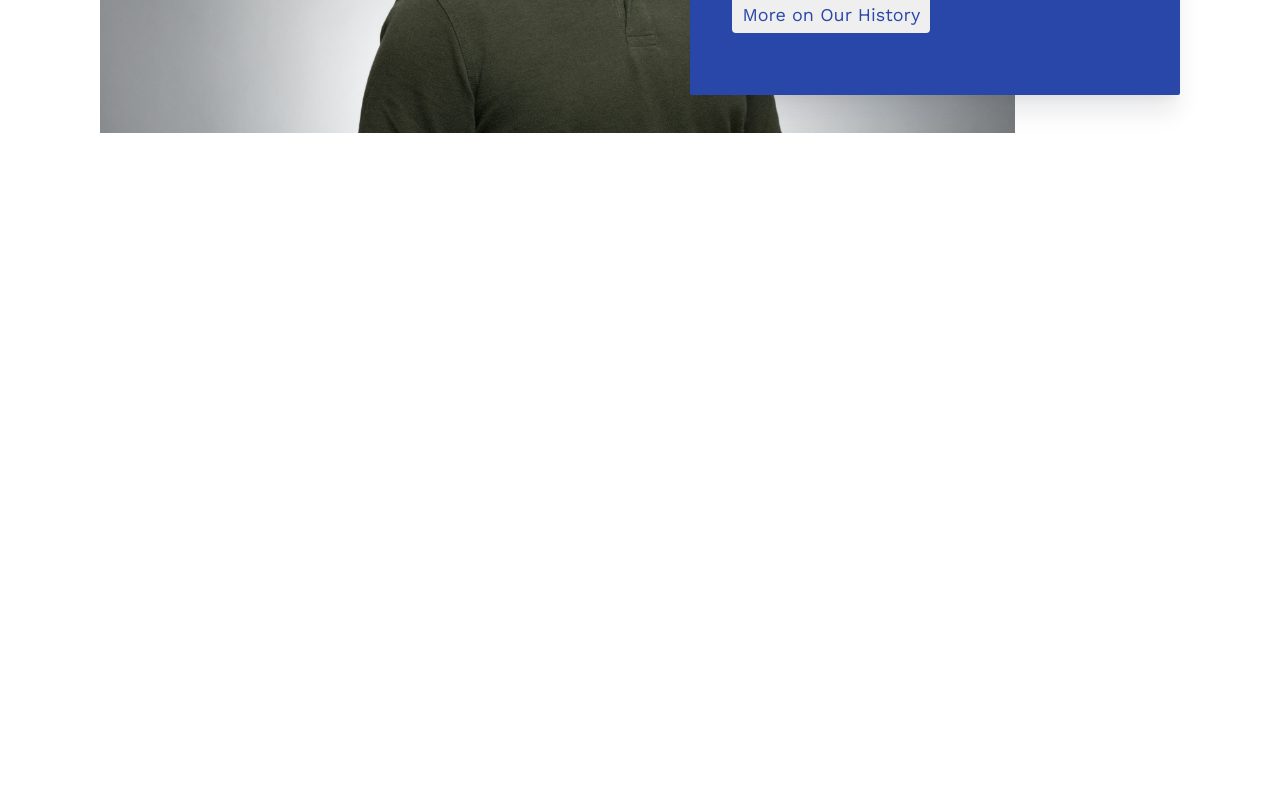
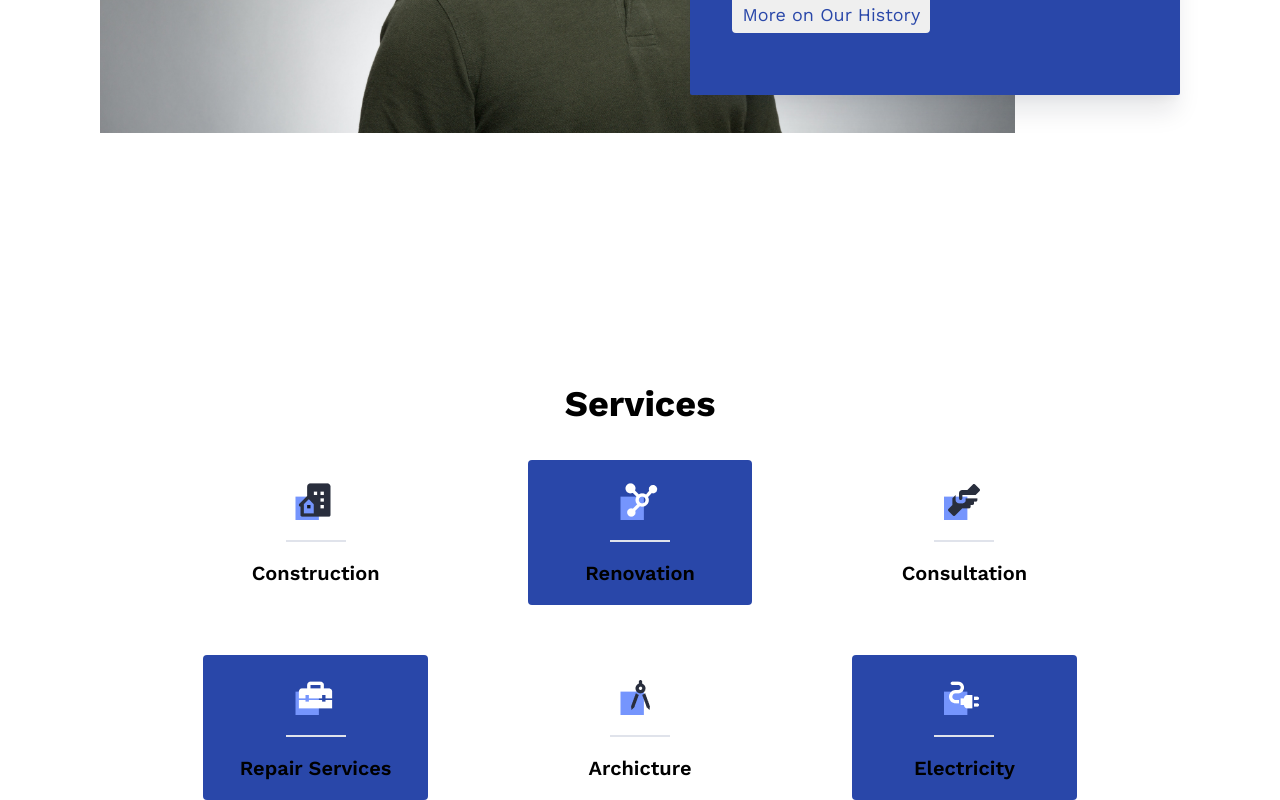
Before and after one commit to yousafsabir/the-box-frontend, a React (Vite) app: page / in a window 1280 px wide. Shown: the part 1751-2551 px from the top of the page. Before the commit the page ends 2134 px from the top, so only its background shows below. Built offline with nearby package versions, Linux system fonts and the light colour scheme.

Commit message:
added services page

```diff
--- a/src/App.css
+++ b/src/App.css
@@ -1,8 +1,8 @@
-@import url('https://fonts.googleapis.com/css2?family=Work+Sans:ital,wght@0,400;0,500;0,600;0,700;1,400;1,500;1,600;1,700&display=swap');
+@import url("https://fonts.googleapis.com/css2?family=Work+Sans:ital,wght@0,400;0,500;0,600;0,700;1,400;1,500;1,600;1,700&display=swap");
 
 .Container {
   width: 100%;
-  font-family: 'Work Sans';
+  font-family: "Work Sans";
   overflow: hidden;
 }
 
--- a/src/App.jsx
+++ b/src/App.jsx
@@ -4,6 +4,7 @@ import Navbar from './layouts/navbar/Navbar'
 import Hero from './layouts/hero/Hero'
 import Reasons from './layouts/reasons/Reasons'
 import AboutUs from './layouts/aboutus/AboutUs'
+import Services from './layouts/services/Services'
 
 
 function App() {
@@ -16,6 +17,7 @@ function App() {
       <div className="InnerContainer">
         <Reasons />
         <AboutUs />
+        <Services />
       </div>
     </div>
   )
--- a/src/layouts/reasons/Reasons.css
+++ b/src/layouts/reasons/Reasons.css
@@ -17,6 +17,7 @@
   gap: 4.125rem;
 }
 .ReasonsCard {
+  background-color: #fff;
   border: 1.4px solid #e0e3eb;
   box-sizing: border-box;
   border-radius: 4px;
--- /dev/null
+++ b/src/layouts/services/Services.css
@@ -0,0 +1,48 @@
+.ServicesCont {
+  margin: 0 9.6078%;
+}
+
+.ServicesCont h2 {
+  font-weight: bold;
+  font-size: 2.25rem; /*36px*/
+  line-height: 2.625rem; /*42px*/
+  text-align: center;
+  margin-bottom: 35px;
+}
+
+.ServicesGrid {
+  display: grid;
+  grid-template-columns: repeat(3, 1fr);
+  grid-template-rows: repeat(2, 1fr);
+  gap: 50px 100px;
+}
+/* Card Styling */
+.ServicesCard {
+  padding: 20px;
+  border-radius: 4px;
+  /* layout */
+  display: flex;
+  flex-direction: column;
+  justify-content: center;
+  align-items: center;
+  gap: 20px;
+}
+
+.WhiteCard {
+  background-color: #fff;
+}
+
+.BlueCard {
+  background-color: #2947a9;
+  columns: #fff;
+}
+/* Card Components Styling */
+.ServicesBorder {
+  width: 60px;
+  border-bottom: 2px solid #e0e3eb;
+}
+.ServicesCard h3 {
+  font-weight: 600;
+font-size: 1.25rem; /*20px */
+line-height: 1.4375rem; /*23px*/
+}
--- /dev/null
+++ b/src/layouts/services/Services.jsx
@@ -0,0 +1,47 @@
+import React from 'react'
+import Icon_Constructoin from '../../assets/images/icon_construction.png'
+import Icon_Renovation from "../../assets/images/icon_renovation.png";
+import Icon_Consultation from "../../assets/images/icon_consultation.png";
+import Icon_Repair from "../../assets/images/icon_repair.png";
+import './Services.css'
+import Icon_Archicture from "../../assets/images/icon_architecture.png";
+import Icon_Electricity from "../../assets/images/icon_electricity.png";
+export default function Services() {
+  return (
+    <div className="ServicesCont">
+      <h2>Services</h2>
+      <div className="ServicesGrid">
+        <div className="ServicesCard WhiteCard">
+          <img src={Icon_Constructoin} alt="Constructoin" />
+          <div className="ServicesBorder"></div>
+          <h3>Construction</h3>
+        </div>
+        <div className="ServicesCard BlueCard">
+          <img src={Icon_Renovation} alt="Constructoin" />
+          <div className="ServicesBorder"></div>
+          <h3>Renovation</h3>
+        </div>
+        <div className="ServicesCard WhiteCard">
+          <img src={Icon_Consultation} alt="Constructoin" />
+          <div className="ServicesBorder"></div>
+          <h3>Consultation</h3>
+        </div>
+        <div className="ServicesCard BlueCard">
+          <img src={Icon_Repair} alt="Constructoin" />
+          <div className="ServicesBorder"></div>
+          <h3>Repair Services</h3>
+        </div>
+        <div className="ServicesCard WhiteCard">
+          <img src={Icon_Archicture} alt="Constructoin" />
+          <div className="ServicesBorder"></div>
+          <h3>Archicture</h3>
+        </div>
+        <div className="ServicesCard BlueCard">
+          <img src={Icon_Electricity} alt="Constructoin" />
+          <div className="ServicesBorder"></div>
+          <h3>Electricity</h3>
+        </div>
+      </div>
+    </div>
+  );
+}
```
Also changed, not shown: src/assets/images/icon_repair.png (renamed from src/assets/images/icon_repair_services.png).
